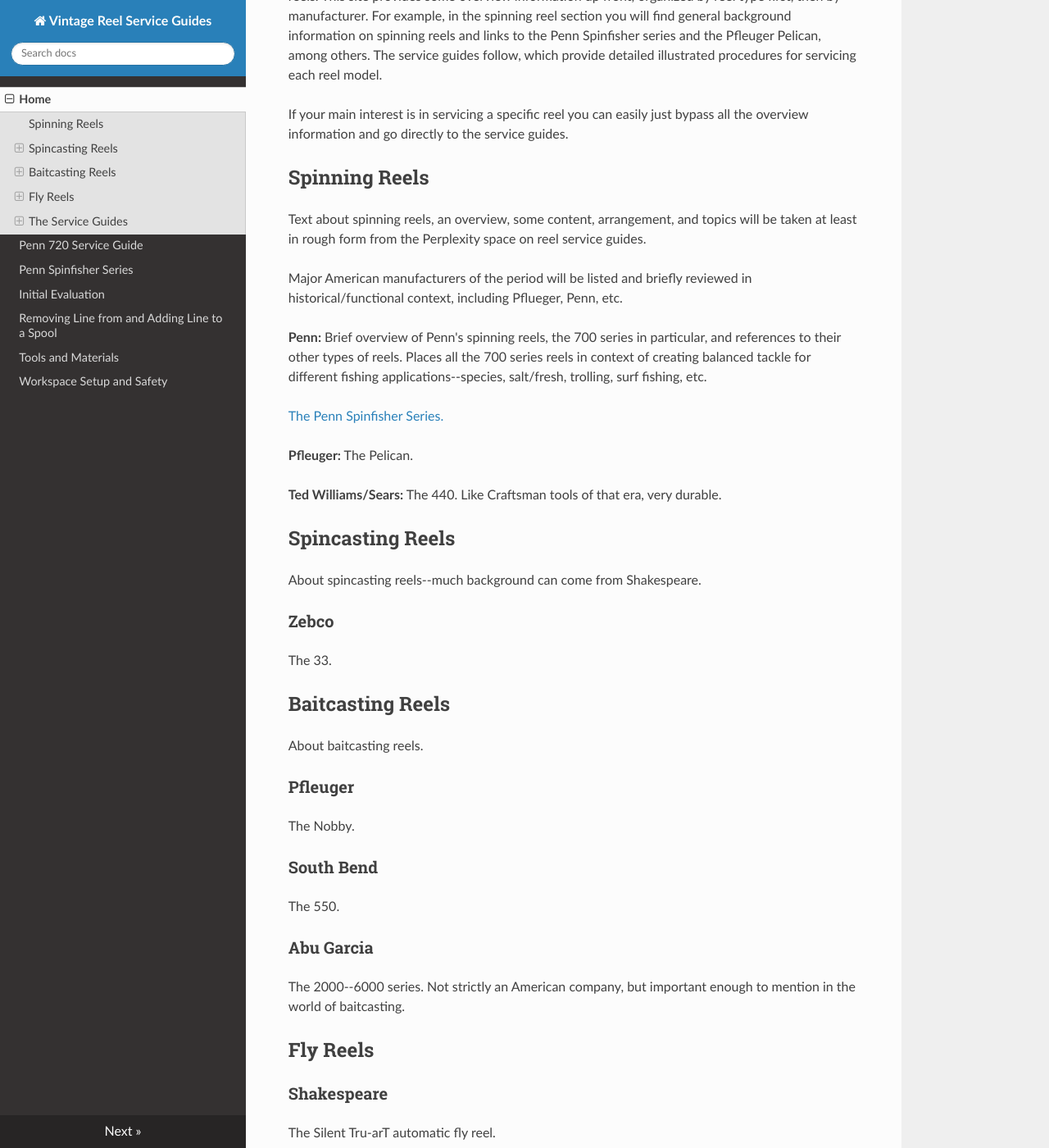
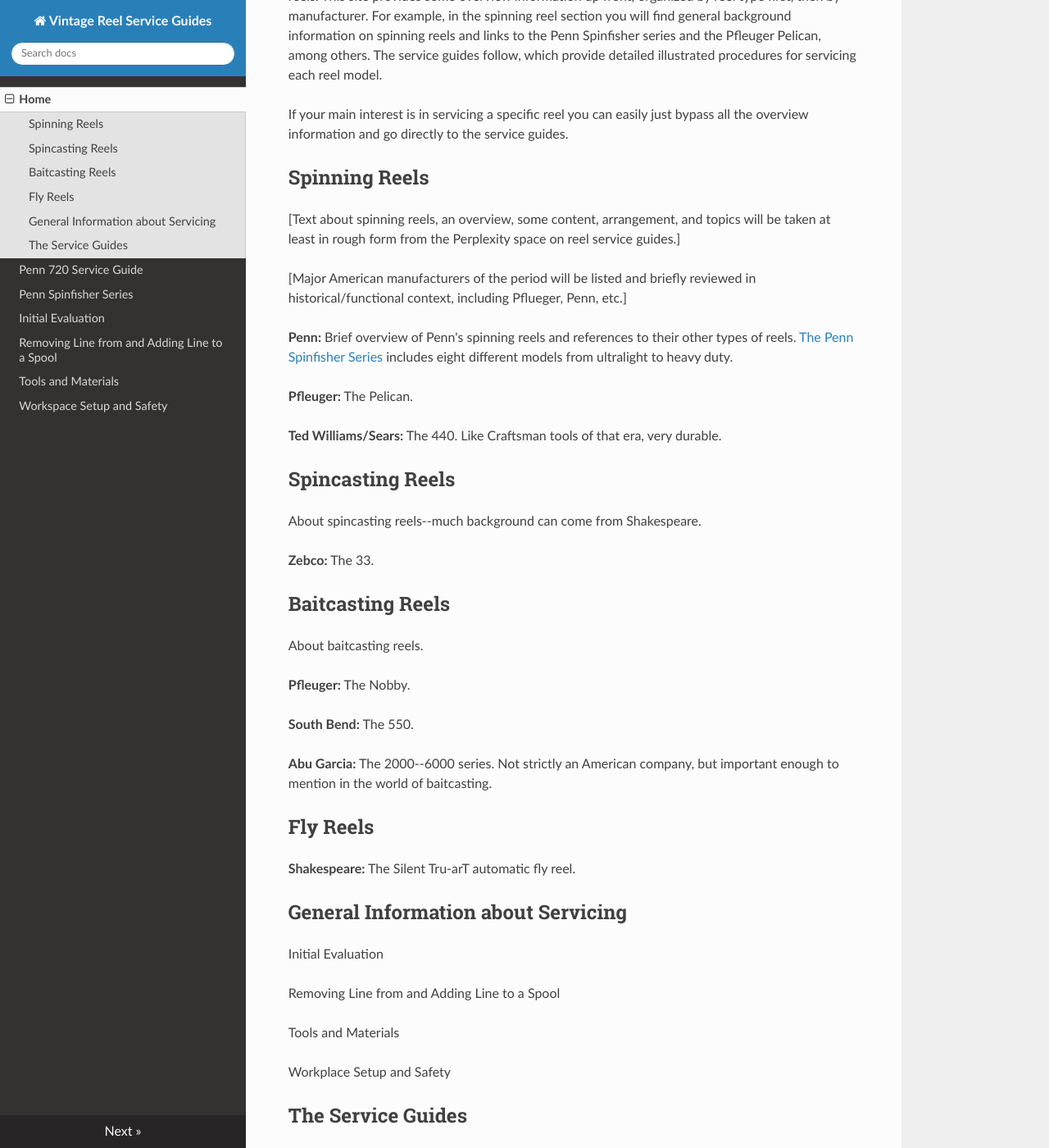
Before and after one commit to john-tech-writer/vintage-reel-service-guides, an MkDocs documentation site: the page built from docs/index.md, in a window 1280 px wide and 1400 px high, scrolled down 680 px. Shown: the whole window at 82% size. Built offline with MkDocs 1.6.1, drawn with Linux system fonts in a browser that asks for light colours; nearby versions of some CDN libraries.

Commit message:
more org fixes

```diff
--- a/docs/index.md
+++ b/docs/index.md
@@ -14,13 +14,11 @@
 
 ## Spinning Reels
 
-Text about spinning reels, an overview, some content, arrangement, and topics will be taken at least in rough form from the Perplexity space on reel service guides.
+[Text about spinning reels, an overview, some content, arrangement, and topics will be taken at least in rough form from the Perplexity space on reel service guides.]
 
-Major American manufacturers of the period will be listed and briefly reviewed in historical/functional context, including Pflueger, Penn, etc.
+[Major American manufacturers of the period will be listed and briefly reviewed in historical/functional context, including Pflueger, Penn, etc.]
 
-**Penn:** Brief overview of Penn's spinning reels, the 700 series in particular, and references to their other types of reels. Places all the 700 series reels in context of creating balanced tackle for different fishing applications--species, salt/fresh, trolling, surf fishing, etc.
-
-[The Penn Spinfisher Series.](penn-spinfisher-series.md)
+**Penn:** Brief overview of Penn's spinning reels and references to their other types of reels. [The Penn Spinfisher Series](/docs/penn-spinfisher-series.md) includes eight different models from ultralight to heavy duty.
 
 **Pfleuger:** The Pelican.
 
@@ -30,35 +28,33 @@
 
 About spincasting reels--much background can come from Shakespeare.
 
-### Zebco
-
-The 33.
+**Zebco:** The 33.
 
 ## Baitcasting Reels
 
 About baitcasting reels.
 
-### Pfleuger
+**Pfleuger:** The Nobby.
 
-The Nobby.
+**South Bend:** The 550.
 
-### South Bend
-
-The 550.
-
-### Abu Garcia
-
-The 2000--6000 series. Not strictly an American company, but important enough to mention in the world of baitcasting.
+**Abu Garcia:** The 2000--6000 series. Not strictly an American company, but important enough to mention in the world of baitcasting.
 
 ## Fly Reels
 
-### Shakespeare
+**Shakespeare:** The Silent Tru-arT automatic fly reel.
 
-The Silent Tru-arT automatic fly reel.
+## General Information about Servicing
+
+Initial Evaluation
+
+Removing Line from and Adding Line to a Spool
+
+Tools and Materials
+
+Workplace Setup and Safety
 
 ## The Service Guides
-
-### General Information
 
 Each service guide provides step-by-step illustrated procedures for disassembling, servicing (cleaning and lubricating), and re-assembling the reel. The guides also provide information on common repairs [will this be documented within the service guide or linked to a separate procedure?]
 
```
